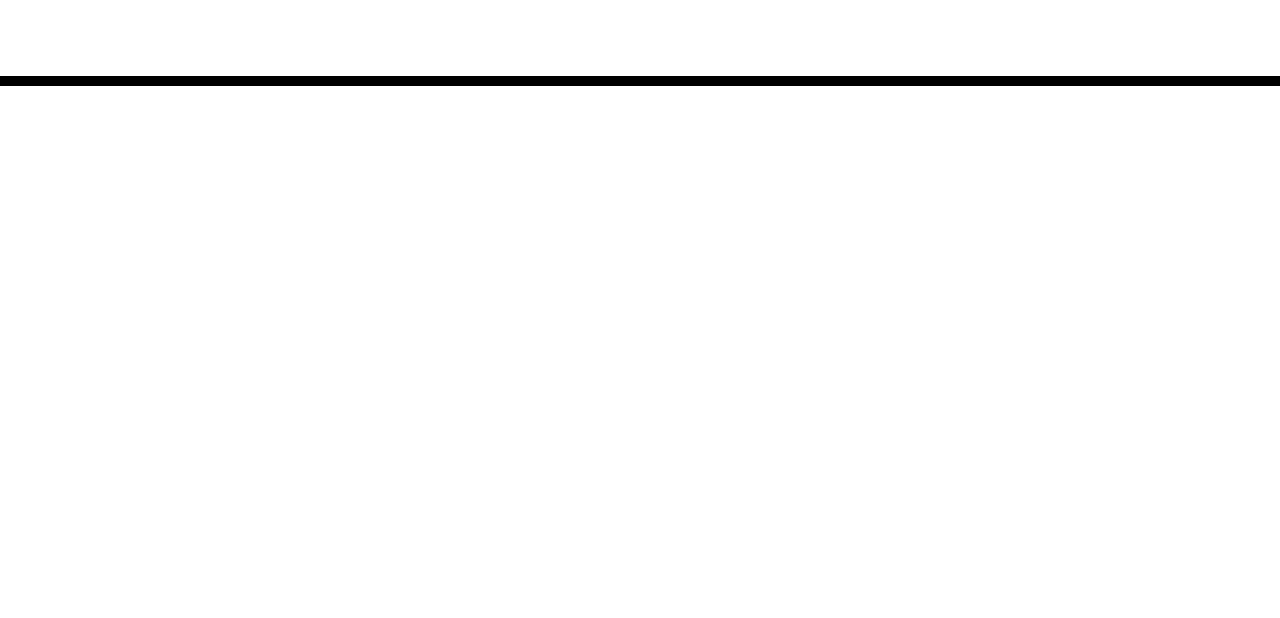
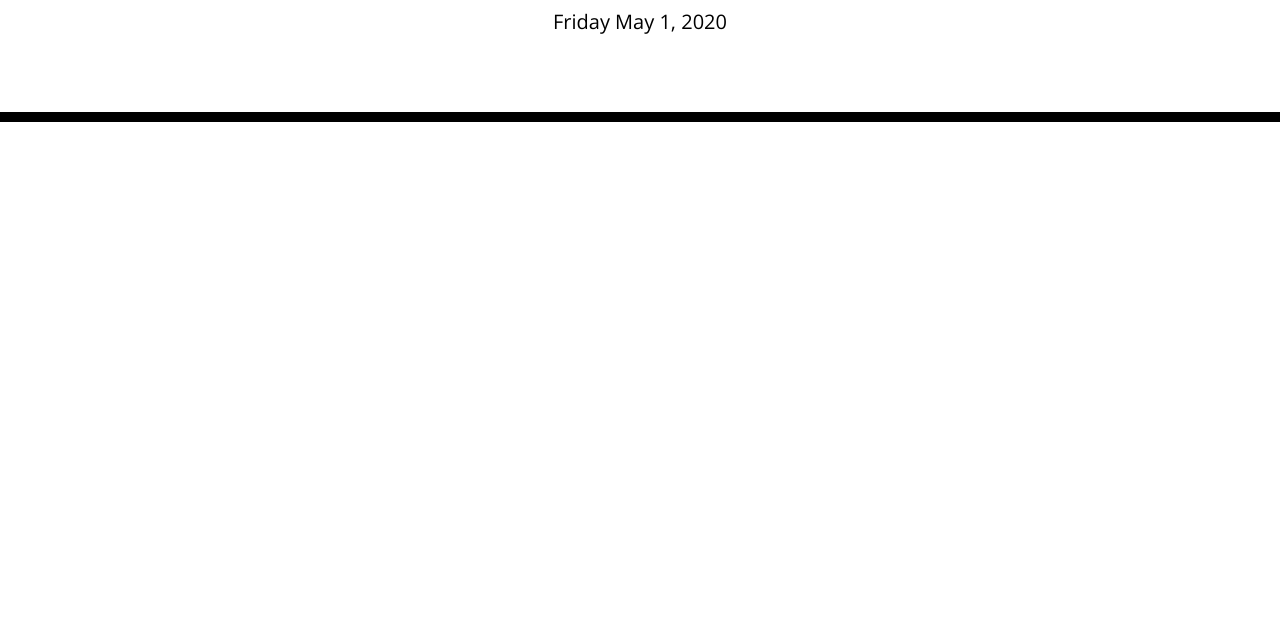
Before and after one commit to GedalyaKrycer/05-third-party-apis, a plain HTML site: page index.html in a window 1280 px wide. Shown: the part 182-800 px from the top of the page. Drawn offline with nearby package versions, Linux system fonts and the light colour scheme; files that its build step writes are made by us from their sources.

Commit message:
Added current date to the header with the moment.js API. Updated script order in HTML so that the custom script could refrence jQuery and the API.

```diff
--- /dev/null
+++ b/assets/js/script.js
@@ -0,0 +1,2 @@
+// Displays current date in the header using moment.js API
+$("#currentDay").text(moment().format('dddd ll'));
--- a/index.html
+++ b/index.html
@@ -18,7 +18,7 @@
       href="https://fonts.googleapis.com/css?family=Open+Sans&display=swap"
       rel="stylesheet"
     />
-    <link rel="stylesheet" href="style.css" />
+    <link rel="stylesheet" href="./assets/css/style.css" />
     <title>Work Day Scheduler</title>
   </head>
 
@@ -32,7 +32,16 @@
       <!-- Timeblocks go here -->
     </div>
 
+
+
+
+    <!-- jQuery -->
     <script src="https://code.jquery.com/jquery-3.4.1.min.js"></script>
+
+    <!-- Moment -->
     <script src="https://cdnjs.cloudflare.com/ajax/libs/moment.js/2.24.0/moment.min.js"></script>
+
+    <!-- Custom Script -->
+    <script src="./assets/js/script.js"></script>
   </body>
 </html>
```
Also changed, not shown: assets/css/style.css (line endings or trailing spaces).
